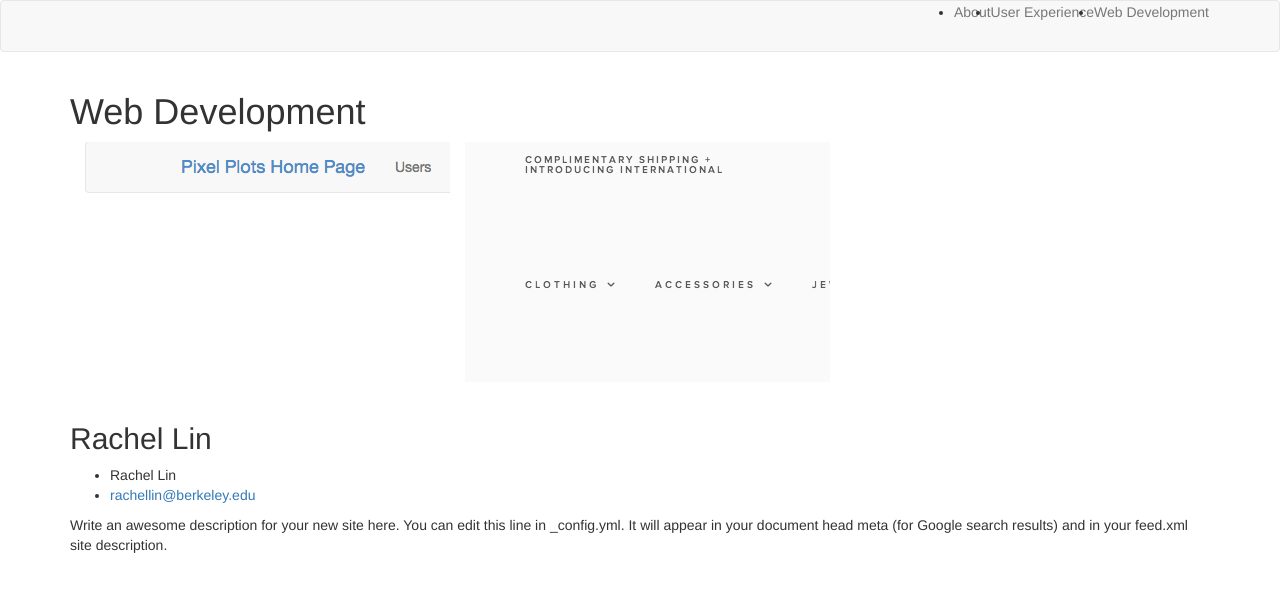
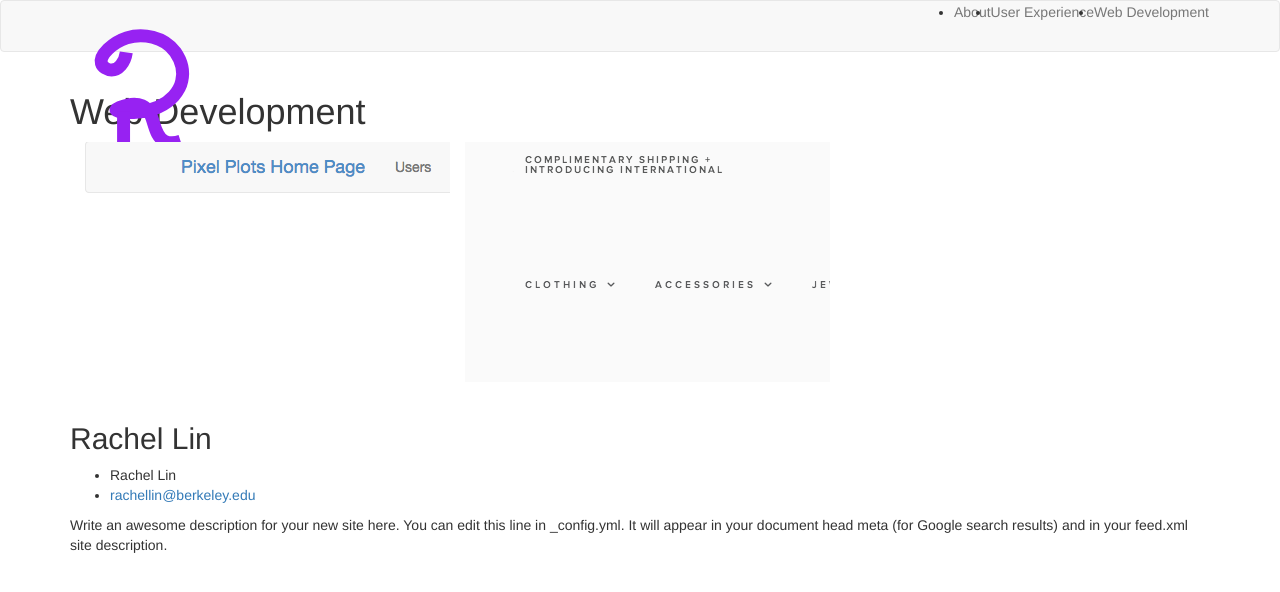
Before and after one commit to rachelelle/portfolio, a Jekyll site: the page built from webdev.html, in a window 1280 px wide. Shown: the top 592 px of the page. Built offline with Jekyll 4.4.1, drawn with Linux system fonts in a browser that asks for light colours; nearby versions of some CDN libraries; library files that are not in the unit come from our copies.

Commit message:
resize logo

```diff
--- a/css/custom.css
+++ b/css/custom.css
@@ -16,6 +16,10 @@
 	padding: 10px 10px;
 }
 
+img.logo {
+    width: 48%;
+}
+
 @media (min-width: 768px){
 	.col-sm-4 {
 	    width: 32.333333%;
```
Also changed, not shown: 2 other files.
